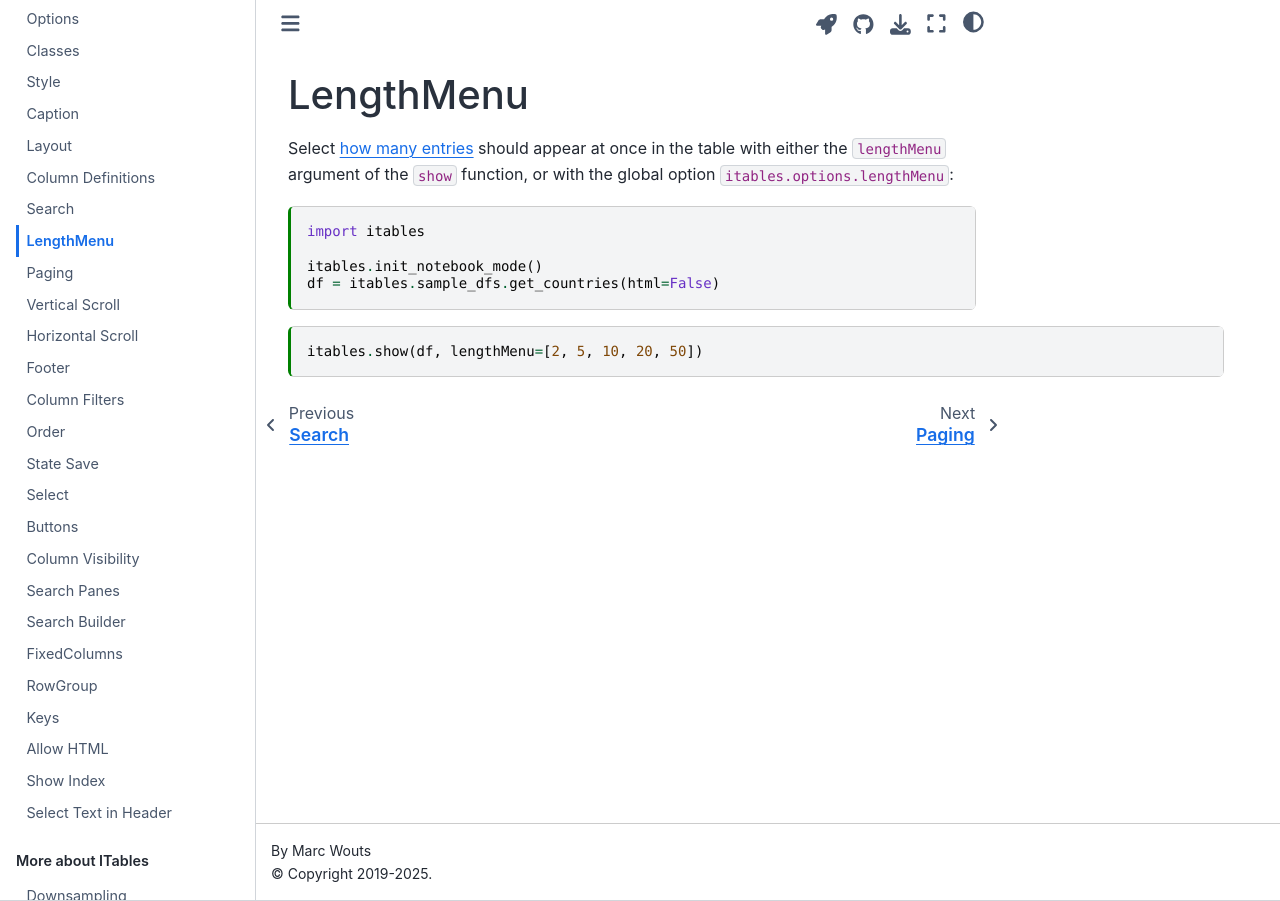
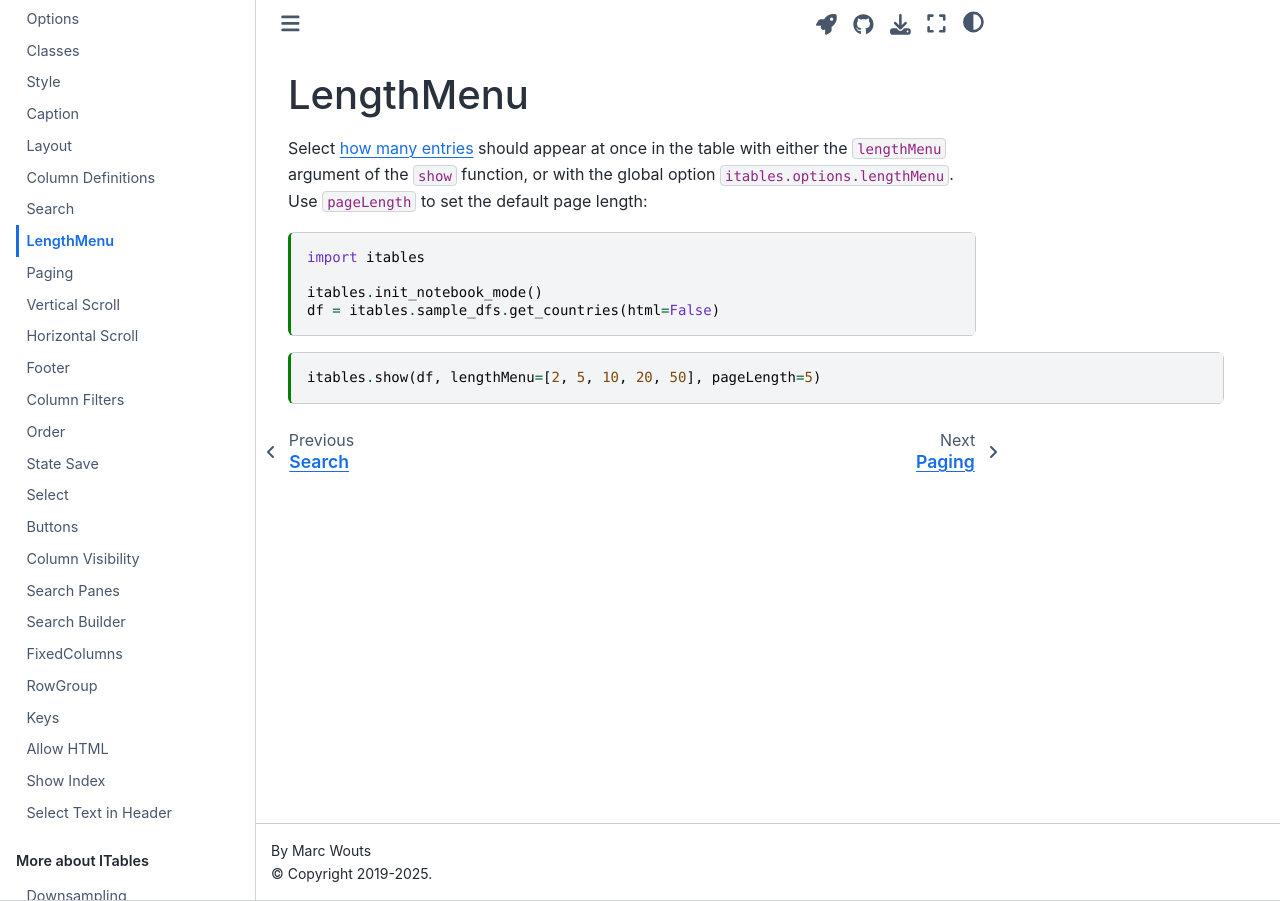
Before and after one commit to mwouts/itables, a Jupyter Book: the page built from docs/options/length_menu.md, in a window 1280 px wide. Built offline with Jupyter Book 1.0.4 settings and Sphinx 7.4.7 and the Sphinx Book theme 1.1.4, drawn with Linux system fonts in a browser that asks for light colours.

Commit message:
Add type hints for pageLength

````diff
--- a/docs/options/length_menu.md
+++ b/docs/options/length_menu.md
@@ -14,7 +14,7 @@ kernelspec:
 
 # LengthMenu
 
-Select [how many entries](https://datatables.net/examples/advanced_init/length_menu.html) should appear at once in the table with either the `lengthMenu` argument of the `show` function, or with the global option `itables.options.lengthMenu`:
+Select [how many entries](https://datatables.net/examples/advanced_init/length_menu.html) should appear at once in the table with either the `lengthMenu` argument of the `show` function, or with the global option `itables.options.lengthMenu`. Use `pageLength` to set the default page length:
 
 ```{code-cell} ipython3
 import itables
@@ -26,5 +26,5 @@ df = itables.sample_dfs.get_countries(html=False)
 ```{code-cell} ipython3
 :tags: [full-width]
 
-itables.show(df, lengthMenu=[2, 5, 10, 20, 50])
+itables.show(df, lengthMenu=[2, 5, 10, 20, 50], pageLength=5)
 ```
--- a/docs/py/options/length_menu.py
+++ b/docs/py/options/length_menu.py
@@ -17,7 +17,7 @@
 # %% [markdown]
 # # LengthMenu
 #
-# Select [how many entries](https://datatables.net/examples/advanced_init/length_menu.html) should appear at once in the table with either the `lengthMenu` argument of the `show` function, or with the global option `itables.options.lengthMenu`:
+# Select [how many entries](https://datatables.net/examples/advanced_init/length_menu.html) should appear at once in the table with either the `lengthMenu` argument of the `show` function, or with the global option `itables.options.lengthMenu`. Use `pageLength` to set the default page length:
 
 # %%
 import itables
@@ -26,4 +26,4 @@ itables.init_notebook_mode()
 df = itables.sample_dfs.get_countries(html=False)
 
 # %% tags=["full-width"]
-itables.show(df, lengthMenu=[2, 5, 10, 20, 50])
+itables.show(df, lengthMenu=[2, 5, 10, 20, 50], pageLength=5)
````
Also changed, not shown: docs/changelog.md (+1 -0 lines), 2 other files.
